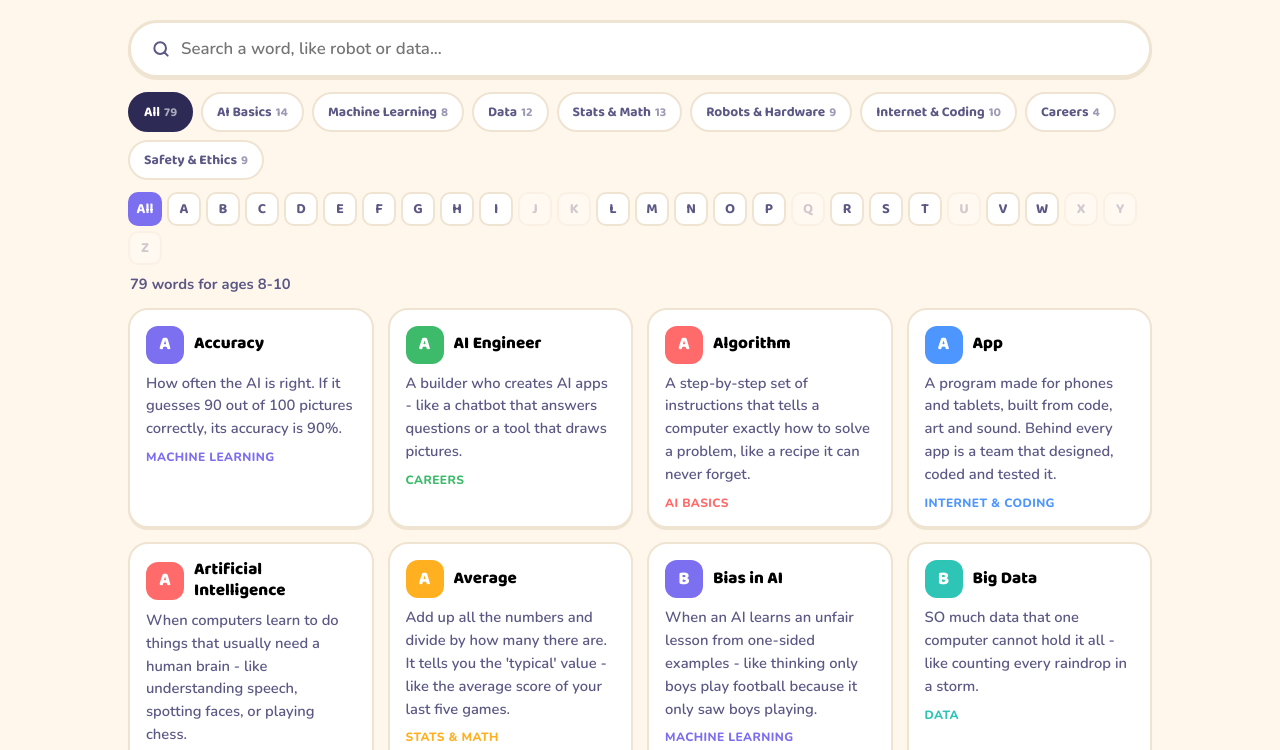
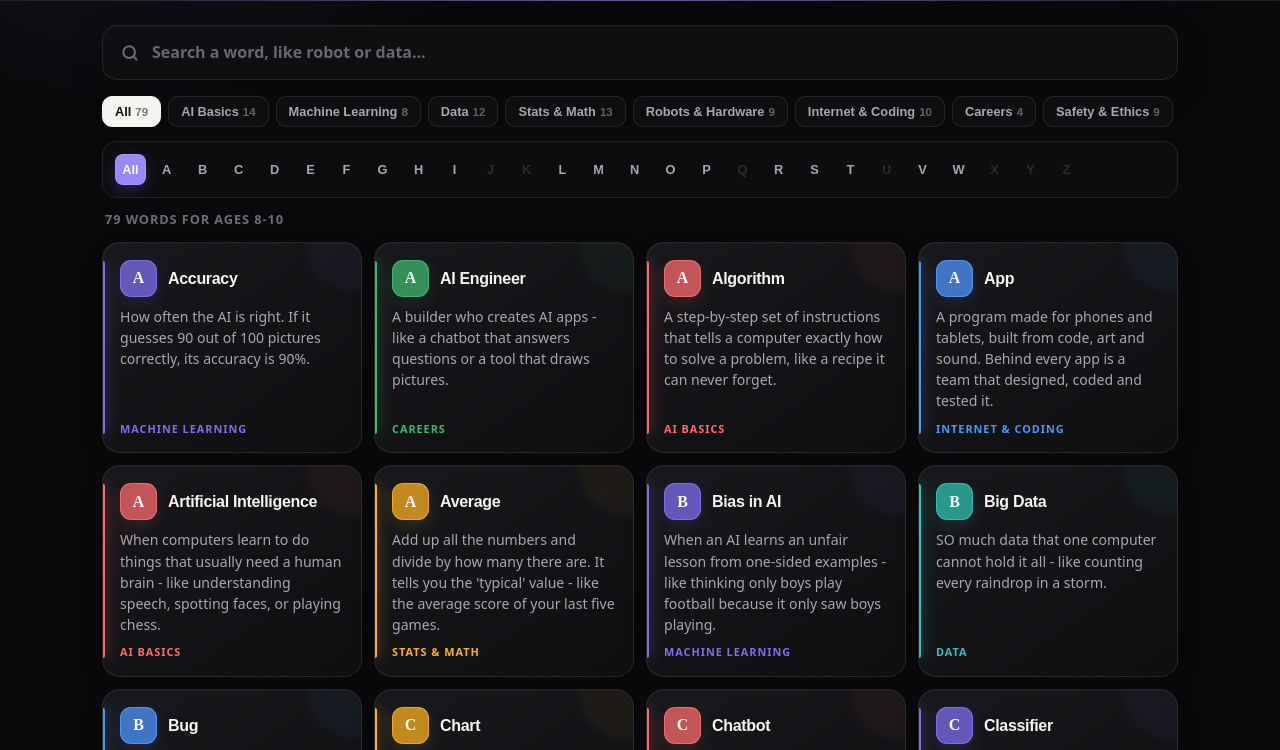
Before and after one commit to ankitsamriwal/wordbyte, a plain HTML site: page index.html in a window 1280 px wide. Shown: the part 109-859 px from the top of the page. Drawn offline with nearby package versions, Linux system fonts and the light colour scheme.

Commit message:
Restyle WordByte in obsidian theme

```diff
--- a/styles.css
+++ b/styles.css
@@ -1,145 +1,157 @@
 :root{
-  --bg:#FFF7EC; --ink:#2D2A55; --ink-soft:#5b5885;
-  --card:#ffffff; --line:#efe4d2;
-  --accent:#FF6B6B; --accent2:#FFB020; --accent3:#2EC4B6; --accent4:#7C6FF0;
-  --radius:20px;
+  --bg:#09090b;
+  --surface:#111114;
+  --surface-raised:#17171b;
+  --surface-soft:#1d1d22;
+  --ink:#f7f5f2;
+  --ink-soft:#a9a6b0;
+  --ink-faint:#6f6c77;
+  --line:rgba(255,255,255,.09);
+  --line-strong:rgba(255,255,255,.16);
+  --glow:rgba(139,92,246,.16);
+  --accent:#ff6868;
+  --accent2:#f7c85d;
+  --accent3:#43d7c2;
+  --accent4:#9b87f5;
+  --radius:18px;
 }
 *{box-sizing:border-box;margin:0;padding:0}
-html{scroll-behavior:smooth}
+html{scroll-behavior:smooth;background:var(--bg);color-scheme:dark}
 body{
-  font-family:'Nunito',system-ui,-apple-system,sans-serif;
-  background:var(--bg); color:var(--ink); line-height:1.55;
-  -webkit-font-smoothing:antialiased;
+  min-height:100vh;
+  font-family:'DM Sans',system-ui,-apple-system,sans-serif;
+  background:
+    radial-gradient(circle at 10% -5%,rgba(155,135,245,.15),transparent 30rem),
+    radial-gradient(circle at 95% 28%,rgba(67,215,194,.07),transparent 28rem),
+    var(--bg);
+  color:var(--ink);line-height:1.55;-webkit-font-smoothing:antialiased;
 }
-h1,h2,h3,.age-btn,.chip,.term-name,.letter-btn{font-family:'Baloo 2','Nunito',sans-serif}
-.wrap{max-width:1060px;margin:0 auto;padding:0 18px}
+body:before{
+  content:"";position:fixed;inset:0;pointer-events:none;opacity:.17;
+  background-image:linear-gradient(rgba(255,255,255,.018) 1px,transparent 1px),linear-gradient(90deg,rgba(255,255,255,.018) 1px,transparent 1px);
+  background-size:40px 40px;mask-image:linear-gradient(to bottom,#000,transparent 72%);
+}
+h1,h2,h3,.age-btn,.chip,.term-name,.letter-btn{font-family:'Manrope','DM Sans',sans-serif}
+button,input{font-family:inherit}
+button{-webkit-tap-highlight-color:transparent}
+.wrap{max-width:1120px;margin:0 auto;padding:0 22px;position:relative}
 
 .site-header{
-  background:linear-gradient(135deg,#2D2A55 0%,#463F86 60%,#6A5FD0 100%);
-  color:#fff;padding:26px 0 22px;border-bottom-left-radius:28px;border-bottom-right-radius:28px;
+  color:var(--ink);padding:28px 0 24px;border-bottom:1px solid var(--line);
+  background:rgba(9,9,11,.72);backdrop-filter:blur(18px);position:relative;
 }
-.site-header .wrap{display:flex;flex-wrap:wrap;gap:18px;align-items:center;justify-content:space-between}
+.site-header:after{content:"";position:absolute;left:0;right:0;bottom:-1px;height:1px;background:linear-gradient(90deg,transparent,rgba(155,135,245,.55),transparent)}
+.site-header .wrap{display:flex;flex-wrap:wrap;gap:20px;align-items:center;justify-content:space-between}
 .brand{display:flex;align-items:center;gap:14px}
-.logo{width:56px;height:56px;filter:drop-shadow(0 4px 10px rgba(0,0,0,.3))}
-.site-header h1{font-size:2rem;font-weight:800;letter-spacing:.5px;line-height:1.1}
-.tagline{opacity:.85;font-weight:600;font-size:.95rem}
+.logo{width:52px;height:52px;filter:drop-shadow(0 10px 22px rgba(0,0,0,.55));border-radius:14px}
+.site-header h1{font-size:1.85rem;font-weight:800;letter-spacing:-.045em;line-height:1.05}
+.tagline{color:var(--ink-soft);font-weight:600;font-size:.9rem;margin-top:4px}
 
 .age-slicer{
-  display:flex;align-items:center;gap:8px;background:rgba(255,255,255,.12);
-  padding:8px 10px;border-radius:999px;backdrop-filter:blur(4px);
+  display:flex;align-items:center;gap:5px;background:rgba(255,255,255,.045);
+  padding:5px;border:1px solid var(--line);border-radius:14px;box-shadow:inset 0 1px rgba(255,255,255,.04);
 }
-.age-label{font-weight:800;font-size:.95rem;padding:0 4px 0 6px;opacity:.9}
+.age-label{font-weight:700;font-size:.78rem;padding:0 8px;color:var(--ink-faint);letter-spacing:.06em;text-transform:uppercase}
 .age-btn{
-  border:none;cursor:pointer;font-weight:700;font-size:.95rem;
-  padding:9px 16px;border-radius:999px;background:transparent;color:#fff;
-  transition:all .15s ease;
+  border:1px solid transparent;cursor:pointer;font-weight:700;font-size:.86rem;
+  padding:9px 14px;border-radius:10px;background:transparent;color:var(--ink-soft);
+  transition:background .16s ease,color .16s ease,border-color .16s ease,transform .16s ease;
 }
-.age-btn:hover{background:rgba(255,255,255,.18)}
-.age-btn.active{background:var(--accent2);color:#3a2b00;box-shadow:0 3px 0 rgba(0,0,0,.25)}
+.age-btn:hover{background:rgba(255,255,255,.06);color:var(--ink)}
+.age-btn.active{background:var(--ink);color:#111114;border-color:var(--ink);box-shadow:0 5px 18px rgba(255,255,255,.11)}
 
-.search-row{margin:22px 0 14px}
+.search-row{margin:24px 0 16px}
 .search-box{
-  display:flex;align-items:center;gap:10px;background:var(--card);
-  border:3px solid var(--line);border-radius:999px;padding:13px 20px;
-  color:var(--ink-soft);box-shadow:0 2px 0 var(--line);
+  display:flex;align-items:center;gap:12px;background:rgba(17,17,20,.88);
+  border:1px solid var(--line);border-radius:15px;padding:14px 17px;color:var(--ink-faint);
+  box-shadow:0 12px 35px rgba(0,0,0,.2),inset 0 1px rgba(255,255,255,.025);
+  transition:border-color .16s ease,box-shadow .16s ease;
 }
-.search-box:focus-within{border-color:var(--accent4);color:var(--accent4)}
-.search-box input{
-  border:none;outline:none;background:transparent;flex:1;
-  font:inherit;font-weight:600;font-size:1.05rem;color:var(--ink);
+.search-box:focus-within{border-color:rgba(155,135,245,.65);color:var(--accent4);box-shadow:0 0 0 4px rgba(155,135,245,.08),0 14px 36px rgba(0,0,0,.25)}
+.search-box input{border:none;outline:none;background:transparent;flex:1;font:inherit;font-weight:600;font-size:1rem;color:var(--ink);min-width:0}
+.search-box input::placeholder{color:#696671}
+
+.cat-row{display:flex;gap:7px;flex-wrap:wrap;margin:6px 0 14px}
+.chip{
+  border:1px solid var(--line);background:rgba(17,17,20,.75);color:var(--ink-soft);
+  font-weight:700;font-size:.8rem;padding:7px 12px;border-radius:10px;cursor:pointer;
+  transition:background .14s ease,color .14s ease,border-color .14s ease,transform .14s ease;
 }
+.chip:hover{transform:translateY(-1px);border-color:var(--line-strong);color:var(--ink)}
+.chip.active{background:var(--ink);border-color:var(--ink);color:#111114}
+.chip .n{opacity:.55;font-size:.72rem;margin-left:4px}
 
-.cat-row{display:flex;gap:8px;flex-wrap:wrap;margin:6px 0 12px}
-.chip{
-  border:2px solid var(--line);background:var(--card);color:var(--ink-soft);
-  font-weight:700;font-size:.86rem;padding:7px 14px;border-radius:999px;cursor:pointer;
-  transition:all .12s ease;
+.letter-row{display:flex;gap:5px;flex-wrap:wrap;margin-bottom:10px;padding:12px;border:1px solid var(--line);border-radius:15px;background:rgba(17,17,20,.55)}
+.letter-btn{
+  min-width:31px;height:31px;border-radius:8px;border:1px solid transparent;
+  background:transparent;color:var(--ink-soft);font-weight:700;font-size:.8rem;cursor:pointer;
+  transition:all .14s ease;
 }
-.chip:hover{transform:translateY(-1px)}
-.chip.active{background:var(--ink);border-color:var(--ink);color:#fff}
-.chip .n{opacity:.6;font-size:.78rem;margin-left:4px}
+.letter-btn:hover{background:rgba(255,255,255,.06);color:var(--ink)}
+.letter-btn.active{background:var(--accent4);border-color:rgba(255,255,255,.15);color:#fff;box-shadow:0 5px 14px rgba(139,92,246,.25)}
+.letter-btn.disabled{opacity:.2;cursor:default}
+.letter-btn.disabled:hover{background:transparent;color:var(--ink-soft)}
 
-.letter-row{display:flex;gap:5px;flex-wrap:wrap;margin-bottom:8px}
-.letter-btn{
-  min-width:34px;height:34px;border-radius:10px;border:2px solid var(--line);
-  background:var(--card);color:var(--ink-soft);font-weight:700;font-size:.9rem;cursor:pointer;
+.result-count{font-weight:700;color:var(--ink-faint);font-size:.8rem;margin:12px 3px;text-transform:uppercase;letter-spacing:.07em}
+.grid{display:grid;grid-template-columns:repeat(auto-fill,minmax(245px,1fr));gap:12px;padding-bottom:32px}
+.term-card{
+  background:linear-gradient(145deg,rgba(25,25,29,.97),rgba(15,15,18,.97));
+  border:1px solid var(--line);border-radius:var(--radius);padding:17px 17px 15px;
+  cursor:pointer;text-align:left;font:inherit;color:var(--ink);display:flex;flex-direction:column;gap:9px;
+  min-height:153px;position:relative;overflow:hidden;
+  transition:transform .17s ease,box-shadow .17s ease,border-color .17s ease;
+  box-shadow:inset 0 1px rgba(255,255,255,.025),0 8px 24px rgba(0,0,0,.12);
 }
-.letter-btn:hover{border-color:var(--accent4);color:var(--accent4)}
-.letter-btn.active{background:var(--accent4);border-color:var(--accent4);color:#fff}
-.letter-btn.disabled{opacity:.28;cursor:default}
-.letter-btn.disabled:hover{border-color:var(--line);color:var(--ink-soft)}
+.term-card:before{content:"";position:absolute;left:0;top:18px;bottom:18px;width:2px;background:var(--cat,#888);border-radius:0 3px 3px 0;box-shadow:0 0 14px var(--cat,#888)}
+.term-card:after{content:"";position:absolute;width:100px;height:100px;right:-45px;top:-50px;border-radius:50%;background:var(--cat,#888);opacity:.045;filter:blur(3px)}
+.term-card:hover{transform:translateY(-3px);box-shadow:0 18px 38px rgba(0,0,0,.32),0 0 0 1px color-mix(in srgb,var(--cat) 45%,transparent);border-color:color-mix(in srgb,var(--cat) 55%,transparent)}
+.term-top{display:flex;align-items:center;gap:11px;position:relative;z-index:1}
+.term-letter{
+  width:37px;height:37px;flex:0 0 37px;border-radius:11px;display:grid;place-items:center;
+  font-family:'Manrope';font-weight:800;font-size:1rem;color:#fff;background:color-mix(in srgb,var(--cat,#888) 75%,#121216);
+  border:1px solid color-mix(in srgb,var(--cat,#888) 60%,white 8%);box-shadow:0 6px 16px color-mix(in srgb,var(--cat,#888) 14%,transparent);
+}
+.term-name{font-weight:800;font-size:1rem;line-height:1.2;letter-spacing:-.02em}
+.term-def{font-size:.88rem;color:var(--ink-soft);font-weight:500;line-height:1.5;position:relative;z-index:1}
+.term-cat{font-size:.68rem;font-weight:800;letter-spacing:.09em;text-transform:uppercase;color:var(--cat,#888);margin-top:auto;position:relative;z-index:1}
+.site-footer{padding:30px 0 50px;text-align:center;color:var(--ink-faint);font-weight:600;font-size:.84rem}
 
-.result-count{font-weight:700;color:var(--ink-soft);font-size:.92rem;margin:4px 2px 12px}
-
-.grid{
-  display:grid;grid-template-columns:repeat(auto-fill,minmax(240px,1fr));
-  gap:14px;padding-bottom:30px;
+.modal-backdrop{position:fixed;inset:0;background:rgba(0,0,0,.76);backdrop-filter:blur(10px);display:grid;place-items:center;padding:18px;z-index:50}
+.modal{
+  background:linear-gradient(150deg,#1b1b20,#101013);border-radius:24px;max-width:560px;width:100%;
+  max-height:86vh;overflow:auto;padding:27px;position:relative;color:var(--ink);
+  box-shadow:0 32px 100px rgba(0,0,0,.75),0 0 0 1px rgba(255,255,255,.11);
+  border-top:3px solid var(--cat,var(--accent));
 }
-.term-card{
-  background:var(--card);border:2px solid var(--line);border-radius:var(--radius);
-  padding:16px 16px 14px;cursor:pointer;text-align:left;font:inherit;
-  display:flex;flex-direction:column;gap:8px;
-  transition:transform .12s ease, box-shadow .12s ease, border-color .12s ease;
-  box-shadow:0 2px 0 var(--line);
-}
-.term-card:hover{transform:translateY(-3px);box-shadow:0 8px 18px rgba(45,42,85,.10);border-color:var(--cat,#ccc)}
-.term-top{display:flex;align-items:center;gap:10px}
-.term-letter{
-  width:38px;height:38px;flex:0 0 38px;border-radius:12px;display:grid;place-items:center;
-  font-family:'Baloo 2';font-weight:800;font-size:1.15rem;color:#fff;background:var(--cat,#888);
-}
-.term-name{font-weight:800;font-size:1.06rem;line-height:1.2}
-.term-def{font-size:.92rem;color:var(--ink-soft);font-weight:600}
-.term-cat{font-size:.75rem;font-weight:800;letter-spacing:.4px;text-transform:uppercase;color:var(--cat,#888)}
-
-.site-footer{padding:26px 0 46px;text-align:center;color:var(--ink-soft);font-weight:600;font-size:.9rem}
-
-.modal-backdrop{
-  position:fixed;inset:0;background:rgba(45,42,85,.5);backdrop-filter:blur(3px);
-  display:grid;place-items:center;padding:18px;z-index:50;
-}
-.modal{
-  background:var(--card);border-radius:26px;max-width:560px;width:100%;
-  max-height:86vh;overflow:auto;padding:26px;position:relative;
-  box-shadow:0 24px 60px rgba(45,42,85,.35);
-  border-top:8px solid var(--cat,var(--accent));
-}
-.modal-close{
-  position:absolute;top:12px;right:14px;border:none;background:var(--bg);
-  width:38px;height:38px;border-radius:50%;font-size:1.4rem;cursor:pointer;color:var(--ink);
-}
-.modal-head{display:flex;gap:14px;align-items:center;margin-bottom:8px}
-.modal-letter{
-  width:54px;height:54px;border-radius:16px;display:grid;place-items:center;
-  font-family:'Baloo 2';font-weight:800;font-size:1.6rem;color:#fff;background:var(--cat,var(--accent));
-}
-.modal-head h2{font-size:1.5rem;line-height:1.15;margin-bottom:4px}
-.modal-age-hint{font-size:.82rem;font-weight:800;color:var(--accent4);margin:6px 0 10px;text-transform:uppercase;letter-spacing:.5px}
-.modal-def{font-size:1.08rem;font-weight:600}
-.modal-example{margin-top:16px;background:var(--bg);border-radius:16px;padding:14px 16px}
-.modal-example h3,.modal-related h3{font-size:.85rem;text-transform:uppercase;letter-spacing:.5px;color:var(--ink-soft);margin-bottom:6px}
-.modal-example p{font-weight:600}
-.modal-related{margin-top:16px}
-.modal-related .chip{margin:0 6px 6px 0}
-
-.empty{
-  grid-column:1/-1;text-align:center;padding:44px 10px;color:var(--ink-soft);font-weight:700;
-}
-.empty .big{font-size:2.4rem;margin-bottom:8px}
+.modal-close{position:absolute;top:13px;right:14px;border:1px solid var(--line);background:rgba(255,255,255,.05);width:37px;height:37px;border-radius:11px;font-size:1.3rem;cursor:pointer;color:var(--ink-soft)}
+.modal-close:hover{background:rgba(255,255,255,.1);color:var(--ink)}
+.modal-head{display:flex;gap:14px;align-items:center;margin:4px 48px 12px 0}
+.modal-letter{width:54px;height:54px;flex:0 0 54px;border-radius:15px;display:grid;place-items:center;font-family:'Manrope';font-weight:800;font-size:1.45rem;color:#fff;background:color-mix(in srgb,var(--cat,var(--accent)) 75%,#121216);box-shadow:0 10px 28px color-mix(in srgb,var(--cat,var(--accent)) 18%,transparent)}
+.modal-head h2{font-size:1.45rem;line-height:1.15;margin-bottom:6px;letter-spacing:-.035em}
+.modal-head .chip{cursor:default;color:#fff;font-size:.7rem;padding:5px 9px}
+.modal-age-hint{font-size:.72rem;font-weight:800;color:var(--accent4);margin:10px 0 9px;text-transform:uppercase;letter-spacing:.1em}
+.modal-def{font-size:1.05rem;font-weight:600;line-height:1.62;color:#e6e3e8}
+.modal-example{margin-top:18px;background:rgba(255,255,255,.04);border:1px solid var(--line);border-radius:15px;padding:15px 16px}
+.modal-example h3,.modal-related h3{font-size:.72rem;text-transform:uppercase;letter-spacing:.1em;color:var(--ink-faint);margin-bottom:7px}
+.modal-example p{font-weight:500;color:#cfccd3}
+.modal-related{margin-top:18px}.modal-related .chip{margin:0 6px 6px 0}
+.empty{grid-column:1/-1;text-align:center;padding:52px 10px;color:var(--ink-soft);font-weight:700;border:1px dashed var(--line-strong);border-radius:var(--radius)}
+.empty .big{font-size:2.2rem;margin-bottom:8px}
 
 @media (max-width:640px){
-  .site-header h1{font-size:1.55rem}
-  .logo{width:46px;height:46px}
-  .site-header .wrap{flex-direction:column;align-items:flex-start;gap:12px}
-  .age-slicer{width:100%;justify-content:space-between}
-  .age-btn{flex:1;padding:9px 0}
-  .grid{grid-template-columns:1fr 1fr;gap:10px}
-  .term-def{display:none}
-  .modal{padding:20px}
+  .wrap{padding:0 16px}
+  .site-header{padding:20px 0 18px}
+  .site-header h1{font-size:1.48rem}.logo{width:44px;height:44px;border-radius:12px}
+  .site-header .wrap{flex-direction:column;align-items:flex-start;gap:14px}
+  .age-slicer{width:100%;justify-content:space-between}.age-label{padding:0 5px}.age-btn{flex:1;padding:8px 4px;font-size:.8rem}
+  .search-row{margin-top:18px}.search-box{padding:13px 14px}
+  .cat-row{flex-wrap:nowrap;overflow-x:auto;padding-bottom:3px;scrollbar-width:none}.cat-row::-webkit-scrollbar{display:none}.cat-row .chip{white-space:nowrap}
+  .letter-row{gap:3px;padding:10px}.letter-btn{min-width:29px}
+  .grid{grid-template-columns:1fr 1fr;gap:9px}.term-card{padding:14px;min-height:112px}.term-def{display:none}.term-name{font-size:.93rem}.term-letter{width:34px;height:34px;flex-basis:34px}
+  .modal{padding:22px}.modal-def{font-size:1rem}
 }
 @media (max-width:400px){
-  .grid{grid-template-columns:1fr}
-  .term-def{display:block}
+  .grid{grid-template-columns:1fr}.term-card{min-height:140px;padding:16px}.term-def{display:block}
+  .letter-row{max-height:94px;overflow:hidden}.site-footer{padding-bottom:38px}
 }
-
 .modal-backdrop[hidden]{display:none}
```
